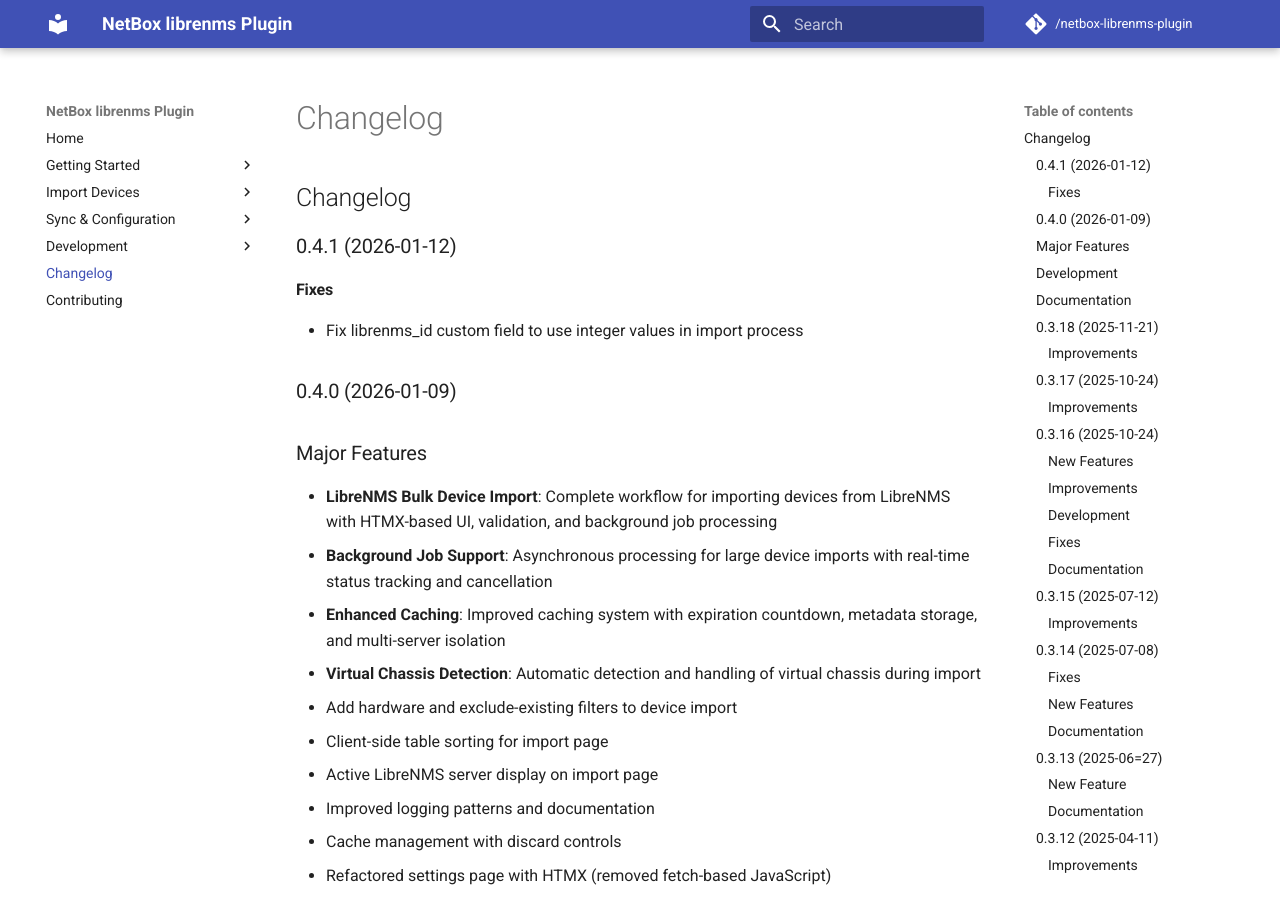
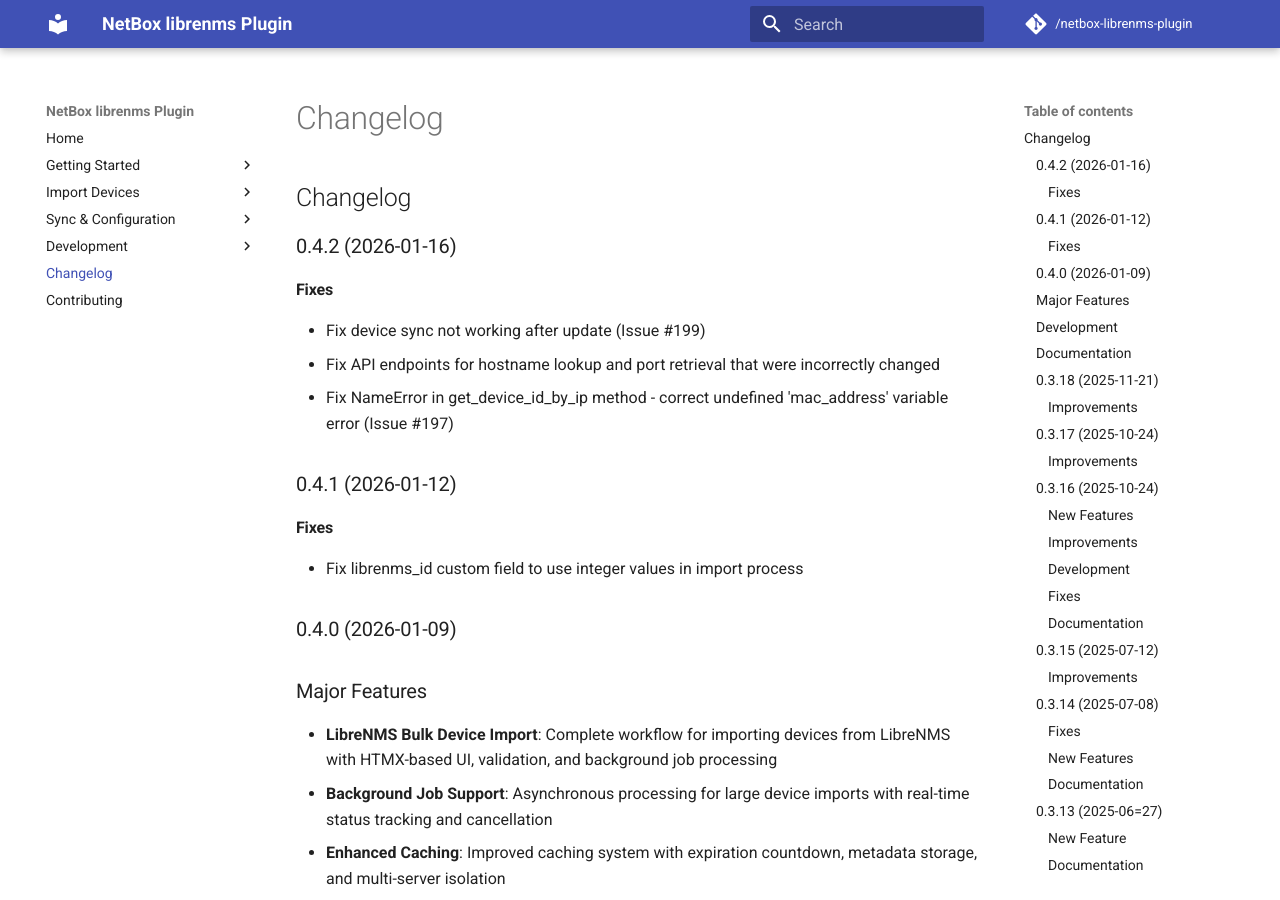
Before and after one commit to bonzo81/netbox-librenms-plugin, an MkDocs documentation site: the page built from docs/changelog.md, in a window 1280 px wide and 900 px high. Built offline with MkDocs 1.6.1 and Material for MkDocs 9.7.7, drawn with Linux system fonts in a browser that asks for light colours; comment, search, counter and statistics services are not loaded.

Commit message:
chore(release): bump version to 0.4.2 and update changelog

```diff
--- a/docs/changelog.md
+++ b/docs/changelog.md
@@ -1,4 +1,11 @@
 # Changelog
+
+## 0.4.2 (2026-01-16)
+
+### Fixes
+* Fix device sync not working after update (Issue #199)
+* Fix API endpoints for hostname lookup and port retrieval that were incorrectly changed
+* Fix NameError in get_device_id_by_ip method - correct undefined 'mac_address' variable error (Issue #197)
 
 ## 0.4.1 (2026-01-12)
 
--- a/netbox_librenms_plugin/__init__.py
+++ b/netbox_librenms_plugin/__init__.py
@@ -2,7 +2,7 @@ from django.core.exceptions import ImproperlyConfigured
 from netbox.plugins import PluginConfig
 
 __author__ = "Andy Norwood"
-__version__ = "0.4.1"
+__version__ = "0.4.2"
 
 
 class LibreNMSSyncConfig(PluginConfig):
--- a/pyproject.toml
+++ b/pyproject.toml
@@ -7,7 +7,7 @@ build-backend = "setuptools.build_meta"
 
 [project]
 name =  "netbox-librenms-plugin"
-version = "0.4.1"
+version = "0.4.2"
 authors = [
     {name = "Andy Norwood"},
 ]
```
